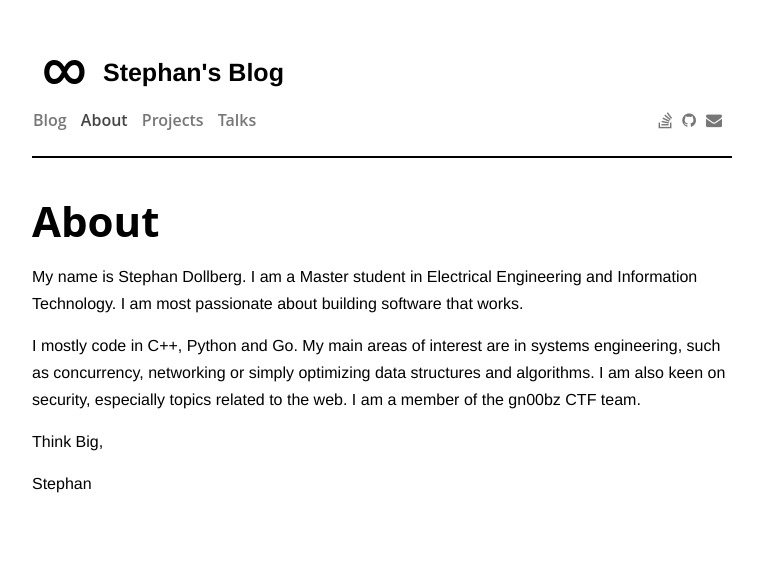
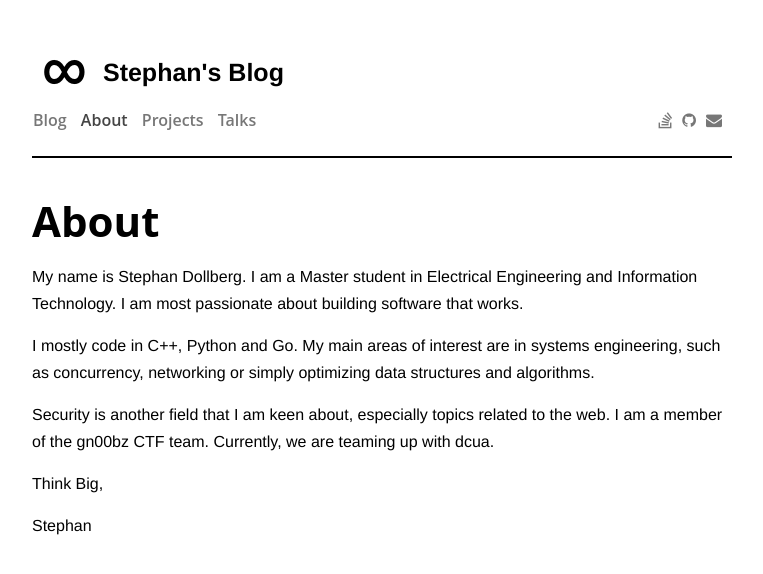
Before and after one commit to StephanDollberg/stephandollberg.github.io, a Jekyll site: the page built from about.md, in a window 1280 px wide. Shown: the top 574 px of the page, without its empty margins (258-1021 px from the left). Built offline with Jekyll 4.4.1, drawn with Linux system fonts in a browser that asks for light colours.

Commit message:
small refactoring

```diff
--- a/about.md
+++ b/about.md
@@ -8,7 +8,9 @@ author_footer: false
 
 My name is Stephan Dollberg. I am a Master student in Electrical Engineering and Information Technology. I am most passionate about building software that works.
 
-I mostly code in C++, Python and Go. My main areas of interest are in systems engineering, such as concurrency, networking or simply optimizing data structures and algorithms. I am also keen on security, especially topics related to the web. I am a member of the gn00bz CTF team.
+I mostly code in C++, Python and Go. My main areas of interest are in systems engineering, such as concurrency, networking or simply optimizing data structures and algorithms.
+
+Security is another field that I am keen about, especially topics related to the web. I am a member of the gn00bz CTF team. Currently, we are teaming up with dcua.
 
 Think Big,
 
```
